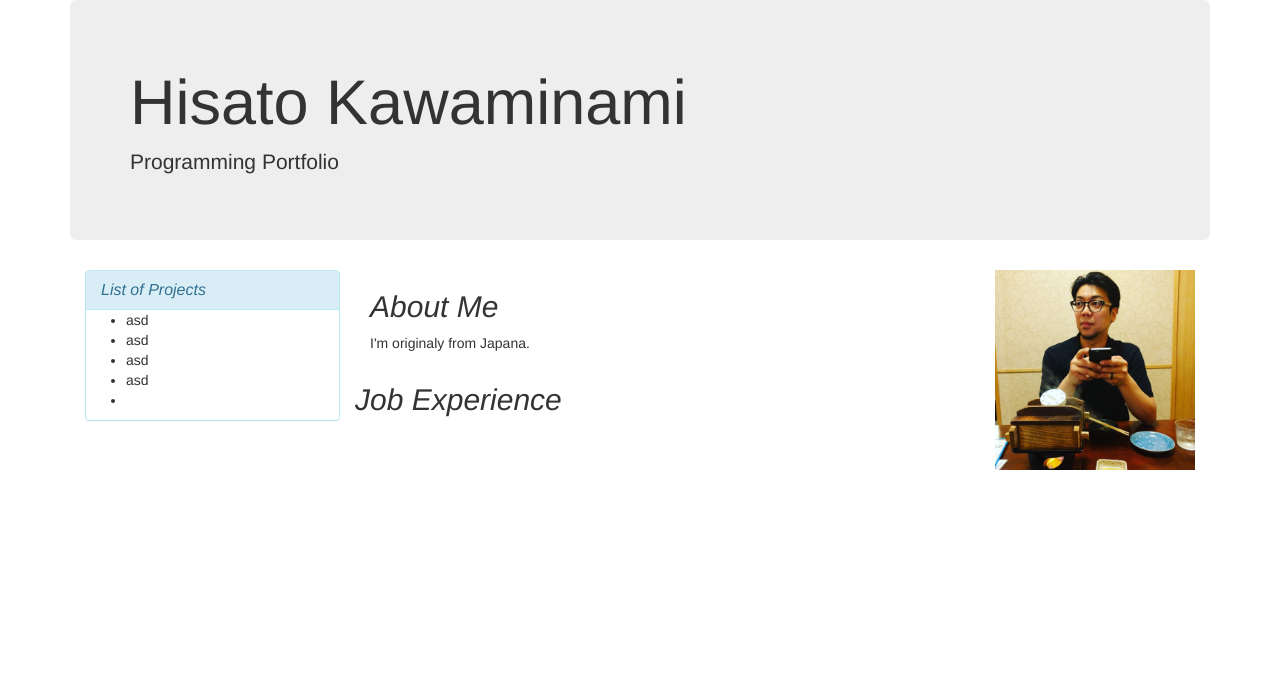
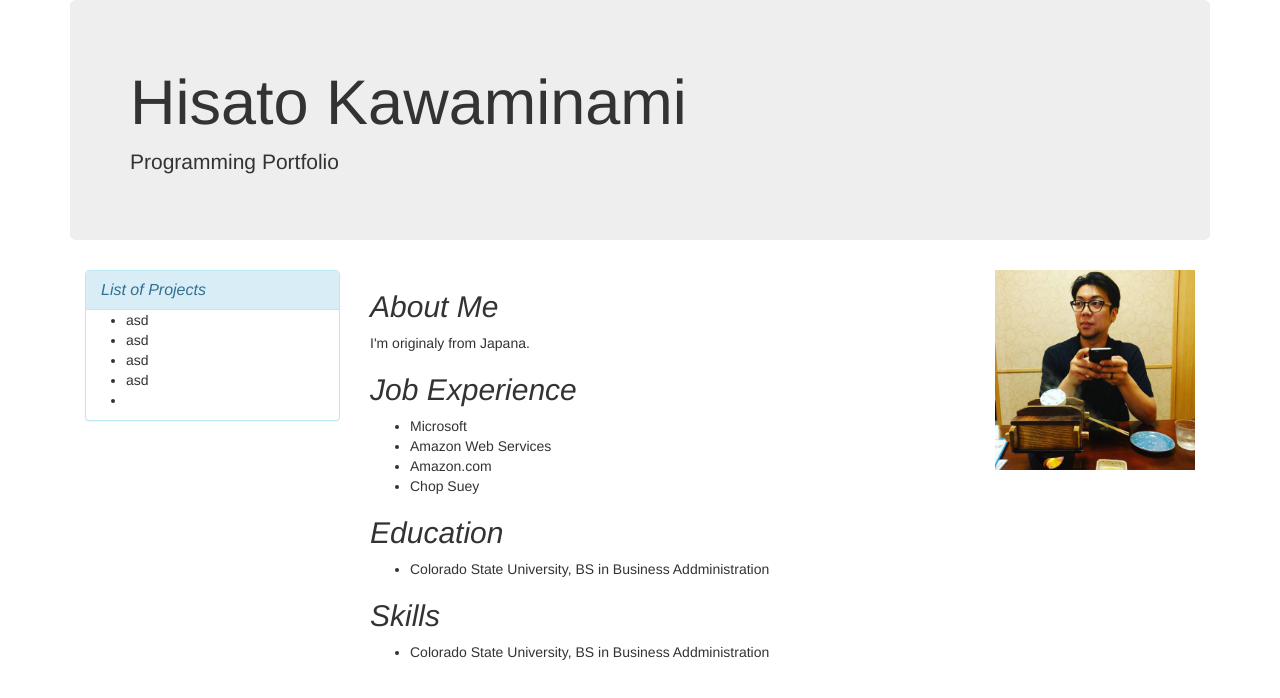
Before and after one commit to hisatokawaminami/wk1-project, a plain HTML site: page index.html in a window 1280 px wide. Drawn offline with Linux system fonts and the light colour scheme.

Commit message:
add about me, job experience, education, skills sections

```diff
--- a/index.html
+++ b/index.html
@@ -34,13 +34,26 @@
     <div class="col-md-9">
     <img class=hisato src="img/hisato.jpg">
     <h2>About Me</h2>
+    <p>I'm originaly from Japana.   </p>
 
+    <h2>Job Experience</h2>
+      <ul>
+        <li>Microsoft</li>
+        <li>Amazon Web Services</li>
+        <li>Amazon.com</li>
+        <li>Chop Suey</li>
+      </ul>
 
-      <p>I'm originaly from Japana.  </p>
+      <h2>Education</h2>
+        <ul>
+          <li>Colorado State University, BS in Business Addministration
+        </ul>
 
-      <div class="row">
-        <h2>Job Experience</h2>
-      </div>
+        <h2>Skills</h2>
+          <ul>
+            <li>Colorado State University, BS in Business Addministration
+          </ul>
+
 
 
     </div>
```
